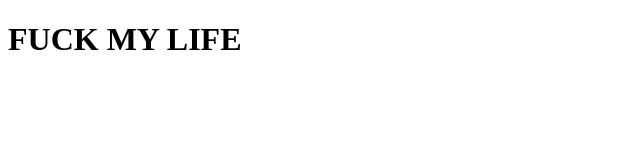
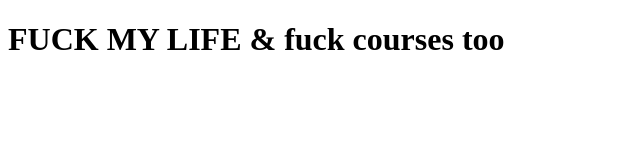
Before and after one commit to StevenAskander/Coursera-test, a plain HTML site: page site/index.html in a window 1280 px wide. Shown: the whole page, without its empty margins (0-640 px from the left). Drawn offline with Linux system fonts and the light colour scheme.

Commit message:
small addition to our page

```diff
--- a/site/index.html
+++ b/site/index.html
@@ -4,6 +4,6 @@
 	<title>FUCK courses</title>
 </head>
 <body>
-<h1>FUCK MY LIFE</h1>
+<h1>FUCK MY LIFE & fuck courses too</h1>
 </body>
 </html>
```
